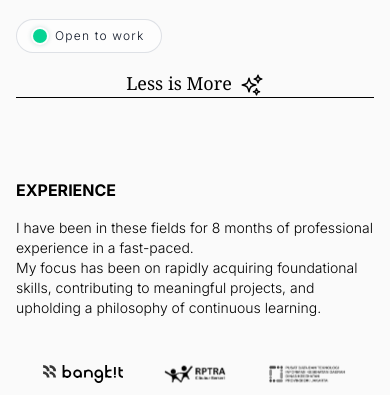
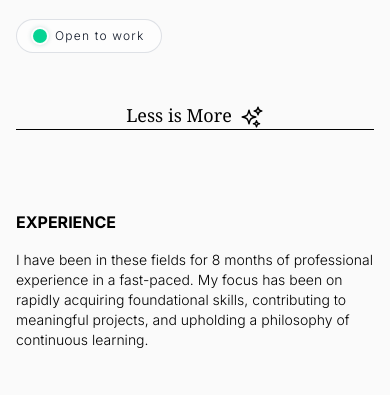
Before and after one commit to keeptrain/portfolio-vercel, a Next.js app: page / in a window 390 px wide. Shown: the part 269-664 px from the top of the page. Built offline with nearby package versions, Linux system fonts and the light colour scheme.

Commit message:
refactor to adjustment for mobile size

```diff
--- a/src/components/About.tsx
+++ b/src/components/About.tsx
@@ -45,11 +45,13 @@ const About = () => {
                 className="text-md md:text-3xl font-bold text-black dark:text-chartreuse uppercase">
                 Experience
               </h1>
-              <p className="flex md:text-center text-sm md:text-lg font-light text-black dark:text-white">
-                I have been in these fields for 8 months of professional experience in a fast-paced. <br/>
-                My focus has been on rapidly acquiring foundational skills, contributing to meaningful projects, and <br/>
-                upholding a philosophy of continuous learning.
-              </p>
+              <div className="max-w-prose">
+                <p className="flex md:text-center text-sm md:text-lg font-light text-black dark:text-white">
+                  I have been in these fields for 8 months of professional experience in a fast-paced.
+                  My focus has been on rapidly acquiring foundational skills, contributing to meaningful projects,
+                  and upholding a philosophy of continuous learning.
+                </p>
+              </div>
               <TechStack/>
             </div>
           </SectionContainer>
@@ -60,10 +62,7 @@ const About = () => {
               className="text-md md:text-3xl font-bold uppercase text-black dark:text-chartreuse">
               How I Work
             </h1>
-
-            {/* This is the new container for scrolling content */}
-              {/* And this is the div that holds your scrollable cards */}
-            <HowIWork />
+            <HowIWork/>
           </SectionContainer>
         </div>
       </div>
--- a/src/components/Hero.tsx
+++ b/src/components/Hero.tsx
@@ -44,7 +44,7 @@ const Hero = () => {
 
           {/* Baris Kedua */}
           <div
-            className="flex flex-row justify-center items-end mb-8 md:mb-16 border-b gap-2 md:gap-4 text-black dark:text-white">
+            className="flex flex-row justify-center items-end my-8 md:mb-16 border-b gap-2 md:gap-4 text-black dark:text-white">
             <h1 className="font-serif text-lg md:text-2xl">Less is More</h1>
             <MultiStarts color={""}/>
           </div>
@@ -60,21 +60,15 @@ export const TechStack = () => {
     <div className="flex flex-wrap md:flex-nowrap gap-8 md:gap-24 items-center justify-center">
       <div className="relative w-20 h-20 md:w-30 md:h-30">
         <Image alt="logo" src="/images/logo/bangkit.svg" fill
-               className="object-contain filter invert dark:invert-0 dark:brightness-0" style={{
-          filter: 'grayscale(100%)'
-        }}/>
+               className="object-contain grayscale dark:invert"/>
       </div>
       <div className="relative w-20 h-20 md:w-30 md:h-30">
         <Image alt="logo" src="/images/logo/rptra.png" fill
-               className="object-contain filter invert dark:invert-0 dark:brightness-0" style={{
-          filter: 'grayscale(100%)'
-        }}/>
+               className="object-contain grayscale dark:invert"/>
       </div>
       <div className="relative w-20 h-20 md:w-30 md:h-30">
         <Image alt="logo" src="/images/logo/pusdatin.png" fill
-               className="object-contain filter invert dark:invert-0 dark:brightness-0" style={{
-          filter: 'grayscale(100%)'
-        }}/>
+               className="object-contain grayscale dark:invert"/>
       </div>
     </div>
   )
--- a/src/components/about/HowIWork.tsx
+++ b/src/components/about/HowIWork.tsx
@@ -65,7 +65,7 @@ const HowIWork = () => {
       <div
         ref={containerRef}
         className="mt-6 pb-4 grid grid-cols-1 md:flex gap-4
-        cursor-grab touch-pan-x select-none overflow-x-auto scrollbar-hide"
+        cursor-grab touch-pan-x select-none md:overflow-x-auto scrollbar-hide"
         onPointerDown={onPointerDown}
         onPointerMove={onPointerMove}
         onPointerUp={endDrag}
```
